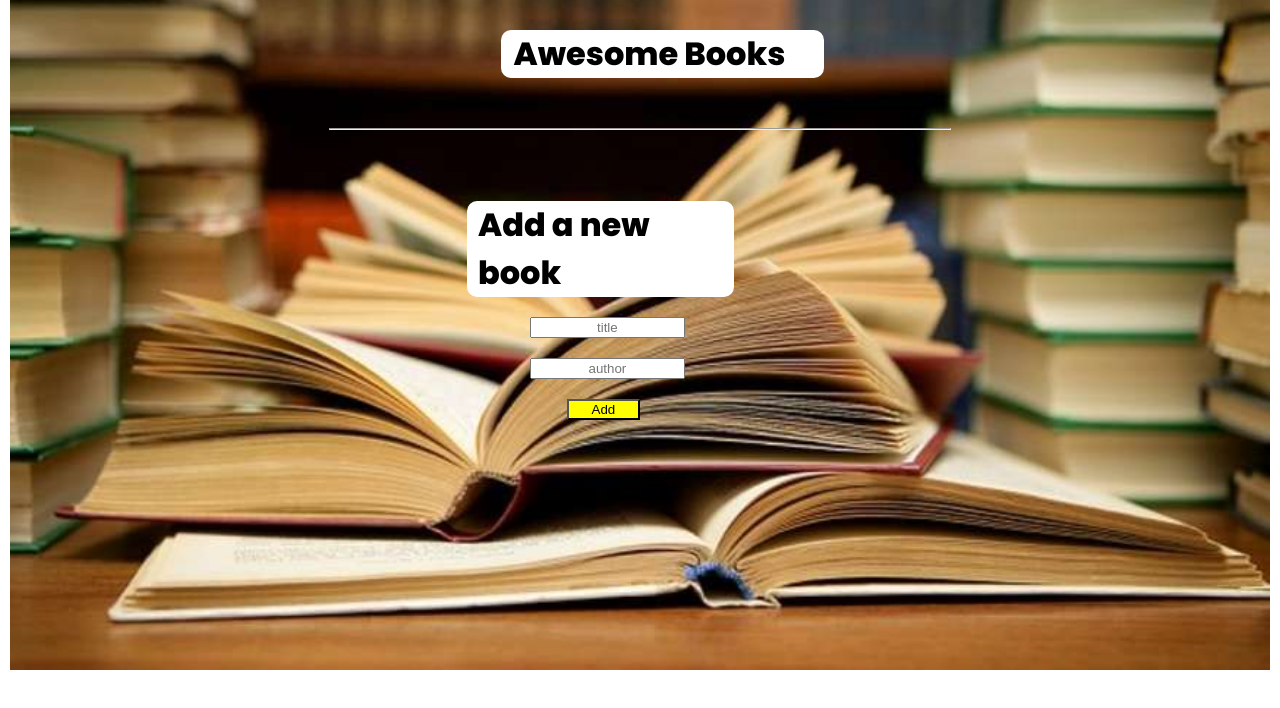
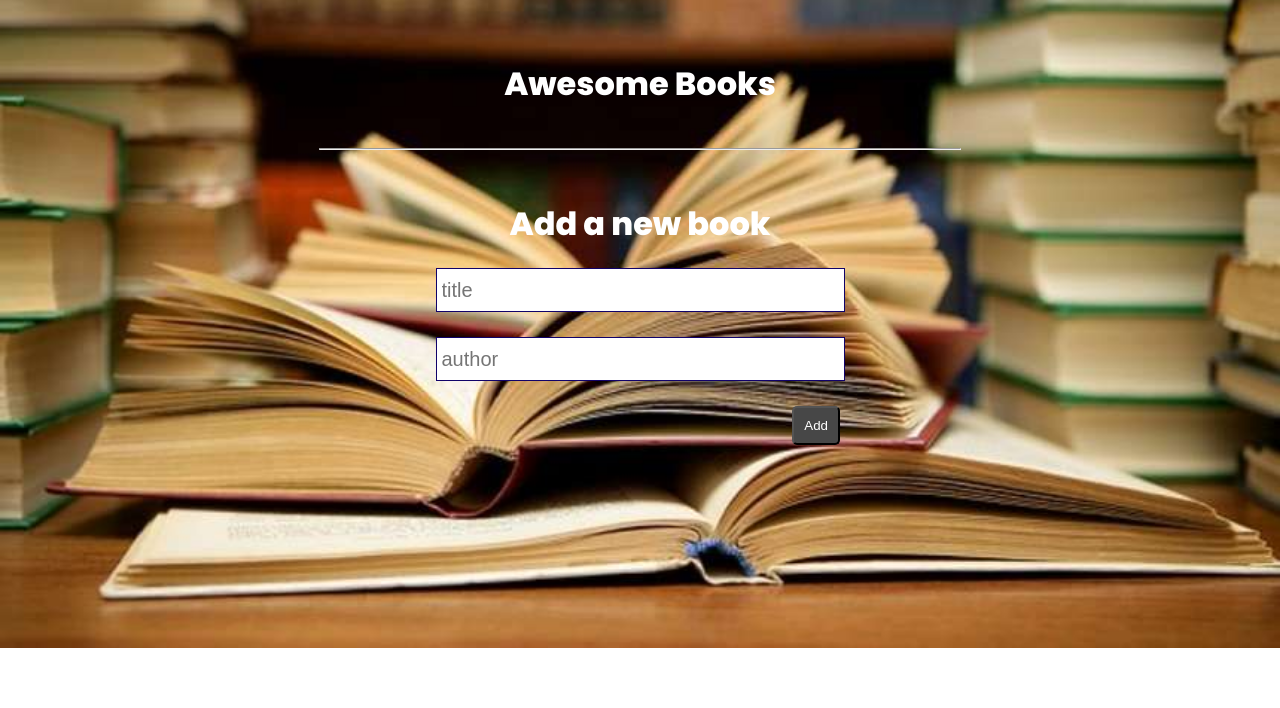
Before and after one commit to sja-thedude/Awesome-books, a plain HTML site: page index.html in a window 1280 px wide. Drawn offline with Linux system fonts and the light colour scheme.

Commit message:
CSS File Updated With Styles

```diff
--- a/style.css
+++ b/style.css
@@ -2,6 +2,7 @@
 
 * {
   margin: 10px;
+  margin: 0;
 }
 
 body {
@@ -12,61 +13,22 @@ body {
  background-size: cover;
 }
 
+.header {
+ margin-top: 50px;
+}
+
 .h1 {
-  background-color: #fff;
-  width: 25%;
-  margin-left: 38%;
-  padding-left: 1%;
+ text-align: center;
+ color: #fff;
  border-radius: 10px;
+ padding: 10px;
 }
 
 .contable {
-  text-align: center;
+ display: flex;
  align-items: center;
-  display: flex;
  flex-direction: column;
  width: 100%;
-}
-
-.header {
-  margin-top: 20px;
-  width: 100%;
-}
-
-#btitle {
-  width: 20%;
-  text-align: center;
-}
-
-#bauthor {
-  width: 20%;
-  text-align: center;
-}
-
-#btn {
-  background-color: #ff0;
-  width: 10%;
-}
-
-.alltext {
-  margin: 5%;
-  margin-left: 35%;
-}
-
-input {
-  margin-left: 10%;
-}
-
-.heading {
-  background-color: #fff;
-  width: 35%;
-  margin-right: 10%;
-  padding-left: 1.5%;
-  border-radius: 10px;
-}
-
-button {
-  margin-left: 15%;
 }
 
 table tr {
@@ -81,9 +43,7 @@ tr:nth-child(even) {
 }
 
 td {
-  padding: 2px;
-  margin-right: 25%;
-  width: 100%;
+ padding: 20px;
 }
 
 table td .remove {
@@ -91,7 +51,6 @@ table td .remove {
  color: white;
  padding: 10px;
  border-radius: 5px;
-  margin-top: 0;
 }
 
 hr {
@@ -103,3 +62,45 @@ hr {
  justify-content: center;
  margin: 30px 0;
 }
+
+form {
+ display: flex;
+ flex-direction: column;
+ gap: 20px;
+ align-items: center;
+ justify-content: center;
+ max-width: 400px;
+ margin: 0 auto;
+}
+
+.alltext {
+ display: flex;
+ flex-direction: column;
+ align-items: center;
+ width: 100%;
+}
+
+input {
+ display: flex;
+ border-radius: 0;
+ border: 1px solid rgb(17, 2, 105);
+ width: 100%;
+ height: 40px;
+ font-size: 20px;
+ padding-left: 5px;
+ color: rgb(63, 62, 62);
+}
+
+.alltext button {
+ display: flex;
+ align-self: flex-end;
+ background-color: rgb(71, 71, 71);
+ color: white;
+ padding: 10px;
+ border-radius: 5px;
+}
+
+.heading {
+  color: #fff;
+  padding: 20px;
+}
```
Lines whose indentation alone changed are shown as unchanged.
